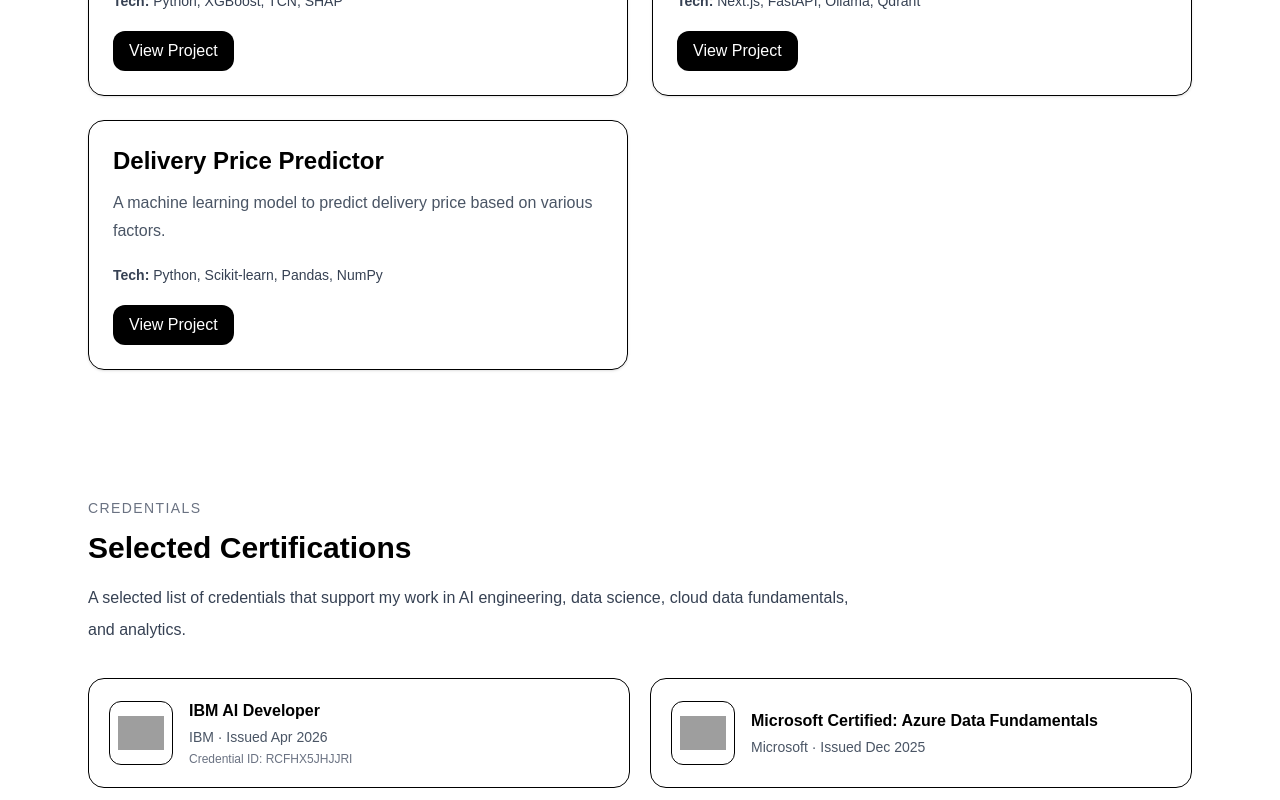
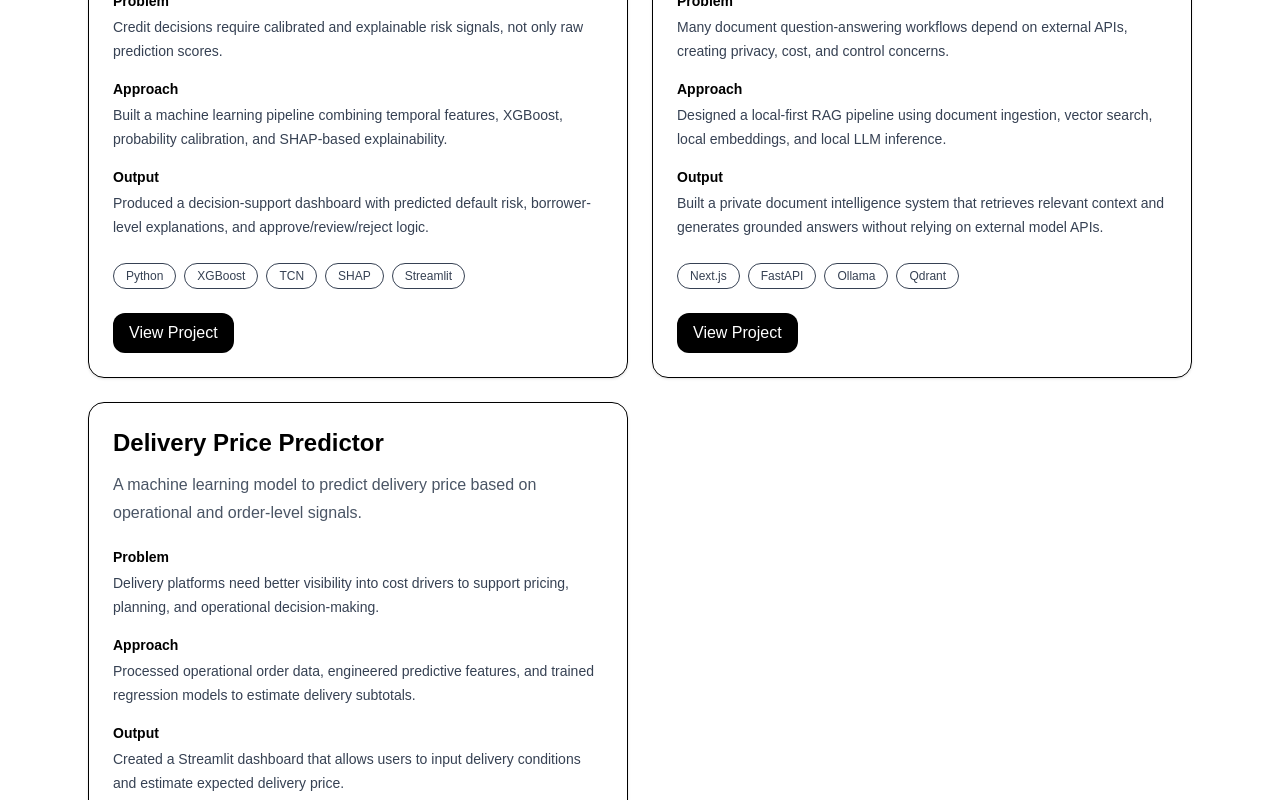
Before and after one commit to heyitzrizki/rizki-portfolio, a Next.js app: page / in a window 1280 px wide. Shown: the part 1400-2200 px from the top of the page. Built offline with nearby package versions, Linux system fonts and the light colour scheme; grey boxes are pictures that could not be loaded.

Commit message:
Update webpage

```diff
--- a/components/ProjectCard.js
+++ b/components/ProjectCard.js
@@ -2,15 +2,48 @@ import Link from "next/link";
 
 export default function ProjectCard({ project }) {
   return (
-    <div className="border rounded-2xl p-6 shadow-sm hover:shadow-lg hover:-translate-y-1 transition duration-200">
+    <div className="border rounded-2xl p-6 shadow-sm hover:shadow-lg hover:-translate-y-1 transition duration-200 flex flex-col">
+      <div className="mb-5">
         <h3 className="text-2xl font-semibold mb-3">{project.title}</h3>
 
-      <p className="text-gray-600 mb-5 leading-7">{project.description}</p>
+        <p className="text-gray-600 leading-7">{project.description}</p>
+      </div>
 
-      <p className="text-sm text-gray-700 mb-5">
-        <span className="font-semibold">Tech:</span> {project.stack.join(", ")}
-      </p>
+      <div className="space-y-4 text-sm text-gray-700 mb-6">
+        {project.problem && (
+          <div>
+            <p className="font-semibold text-black mb-1">Problem</p>
+            <p className="leading-6">{project.problem}</p>
+          </div>
+        )}
 
+        {project.approach && (
+          <div>
+            <p className="font-semibold text-black mb-1">Approach</p>
+            <p className="leading-6">{project.approach}</p>
+          </div>
+        )}
+
+        {project.output && (
+          <div>
+            <p className="font-semibold text-black mb-1">Output</p>
+            <p className="leading-6">{project.output}</p>
+          </div>
+        )}
+      </div>
+
+      <div className="flex flex-wrap gap-2 mb-6">
+        {project.stack.map((tech) => (
+          <span
+            key={tech}
+            className="text-xs border rounded-full px-3 py-1 text-gray-700"
+          >
+            {tech}
+          </span>
+        ))}
+      </div>
+
+      <div className="mt-auto">
         <Link
           href={`/projects/${project.slug}`}
           className="inline-block px-4 py-2 bg-black text-white rounded-xl"
@@ -18,5 +51,6 @@ export default function ProjectCard({ project }) {
           View Project
         </Link>
       </div>
+    </div>
   );
 }
--- a/data/projects.js
+++ b/data/projects.js
@@ -4,7 +4,13 @@ const projects = [
     title: "Credit Rating System",
     description:
       "End-to-end credit risk modeling system integrating temporal learning, gradient boosting, calibration, and explainability.",
-    stack: ["Python", "XGBoost", "TCN", "SHAP"],
+    problem:
+      "Credit decisions require calibrated and explainable risk signals, not only raw prediction scores.",
+    approach:
+      "Built a machine learning pipeline combining temporal features, XGBoost, probability calibration, and SHAP-based explainability.",
+    output:
+      "Produced a decision-support dashboard with predicted default risk, borrower-level explanations, and approve/review/reject logic.",
+    stack: ["Python", "XGBoost", "TCN", "SHAP", "Streamlit"],
     github: "https://github.com/heyitzrizki/Credit-Rating-System",
     demo: "https://credit-rating-system-capjwzxjcyn6nhdafm2or7.streamlit.app/",
     images: {
@@ -18,9 +24,15 @@ const projects = [
     title: "Local RAG System",
     description:
       "A privacy-focused retrieval-augmented generation system using local LLM inference for document-based question answering.",
+    problem:
+      "Many document question-answering workflows depend on external APIs, creating privacy, cost, and control concerns.",
+    approach:
+      "Designed a local-first RAG pipeline using document ingestion, vector search, local embeddings, and local LLM inference.",
+    output:
+      "Built a private document intelligence system that retrieves relevant context and generates grounded answers without relying on external model APIs.",
     stack: ["Next.js", "FastAPI", "Ollama", "Qdrant"],
     github: "https://github.com/heyitzrizki",
-    demo: "", // nanti isi kalau ada
+    demo: "",
     images: {
       architecture: "/projects/local-rag/architecture.png",
       dashboard: "",
@@ -31,9 +43,16 @@ const projects = [
     slug: "predicting-delivery-subtotals",
     title: "Delivery Price Predictor",
     description:
-      "A machine learning model to predict delivery price based on various factors.",
-    stack: ["Python", "Scikit-learn", "Pandas", "NumPy"],
-    github: "https://github.com/heyitzrizki/Predicting-Delivery-Subtotals-Using-Real-Time-Operational-Signals",
+      "A machine learning model to predict delivery price based on operational and order-level signals.",
+    problem:
+      "Delivery platforms need better visibility into cost drivers to support pricing, planning, and operational decision-making.",
+    approach:
+      "Processed operational order data, engineered predictive features, and trained regression models to estimate delivery subtotals.",
+    output:
+      "Created a Streamlit dashboard that allows users to input delivery conditions and estimate expected delivery price.",
+    stack: ["Python", "Scikit-learn", "Pandas", "NumPy", "Streamlit"],
+    github:
+      "https://github.com/heyitzrizki/Predicting-Delivery-Subtotals-Using-Real-Time-Operational-Signals",
     demo: "https://final-project-ds49-group3-habits.streamlit.app/",
     images: {
       architecture: "",
```
Lines whose indentation alone changed are shown as unchanged.
